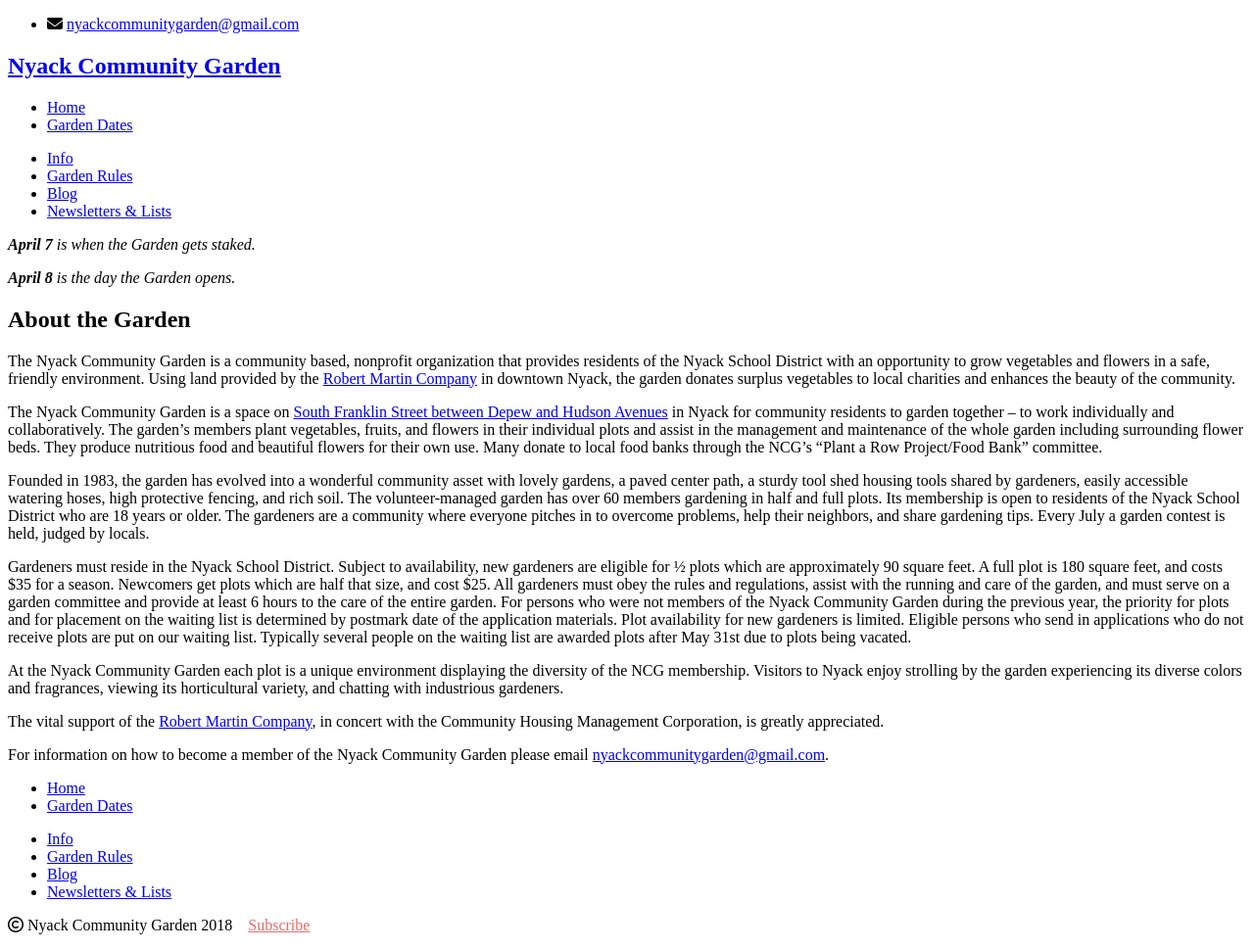
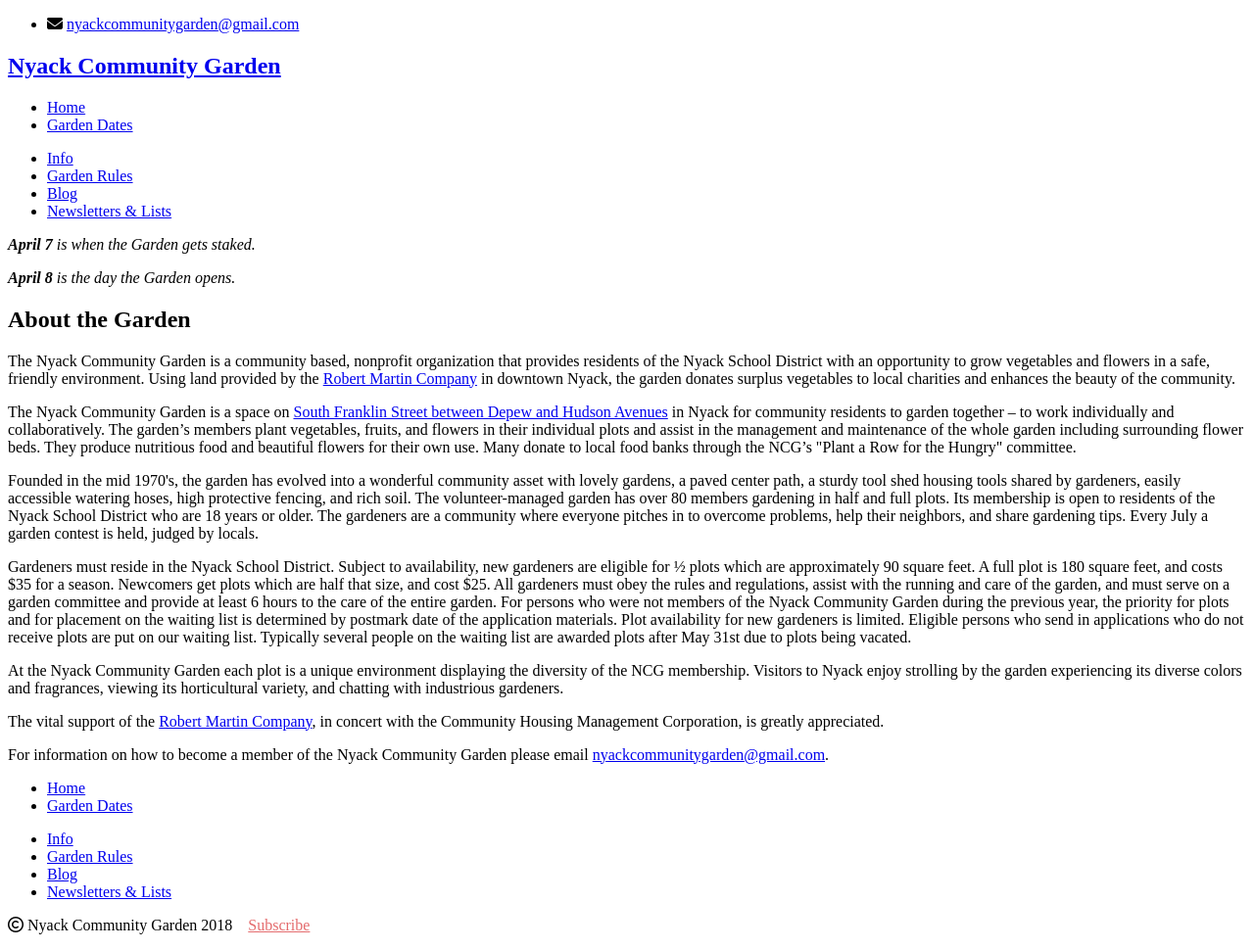
Before and after one commit to bosborne/nyackcommunitygarden, a Jekyll site: the page built from info/index.html, in a window 1280 px wide. Shown: the whole page at 98% size. Built offline with Jekyll 4.4.1, drawn with Linux system fonts in a browser that asks for light colours; nearby versions of some CDN libraries; library files that are not in the unit come from our copies.

Commit message:
Minor edits to "info" page

```diff
--- a/info/index.html
+++ b/info/index.html
@@ -9,10 +9,10 @@ pageclass: info
 The Nyack Community Garden is a community based, nonprofit organization that provides residents of the Nyack School District with an opportunity to grow vegetables and flowers in a safe, friendly environment. Using land provided by the <a href="http://robertmartincompany.com">Robert Martin Company</a> in downtown Nyack, the garden donates surplus vegetables to local charities and enhances the beauty of the community.
 </p>
 <p>
-The Nyack Community Garden is a space on <a href="http://www.openstreetmap.org/?minlon=-73.9218139648438&minlat=41.0889358520508&maxlon=-73.9215545654297&maxlat=41.0897102355957">South Franklin Street between Depew and Hudson Avenues</a> in Nyack for community residents to garden together – to work individually and collaboratively. The garden’s members plant vegetables, fruits, and flowers in their individual plots and assist in the management and maintenance of the whole garden including surrounding flower beds. They produce nutritious food and beautiful flowers for their own use. Many donate to local food banks through the NCG’s “Plant a Row Project/Food Bank” committee.
+The Nyack Community Garden is a space on <a href="http://www.openstreetmap.org/?minlon=-73.9218139648438&minlat=41.0889358520508&maxlon=-73.9215545654297&maxlat=41.0897102355957">South Franklin Street between Depew and Hudson Avenues</a> in Nyack for community residents to garden together – to work individually and collaboratively. The garden’s members plant vegetables, fruits, and flowers in their individual plots and assist in the management and maintenance of the whole garden including surrounding flower beds. They produce nutritious food and beautiful flowers for their own use. Many donate to local food banks through the NCG’s "Plant a Row for the Hungry" committee.
 </p>
 <p>
-Founded in 1983, the garden has evolved into a wonderful community asset with lovely gardens, a paved center path, a sturdy tool shed housing tools shared by gardeners, easily accessible watering hoses, high protective fencing, and rich soil. The volunteer-managed garden has over 60 members gardening in half and full plots. Its membership is open to residents of the Nyack School District who are 18 years or older. The gardeners are a community where everyone pitches in to overcome problems, help their neighbors, and share gardening tips. Every July a garden contest is held, judged by locals.
+Founded in the mid 1970's, the garden has evolved into a wonderful community asset with lovely gardens, a paved center path, a sturdy tool shed housing tools shared by gardeners, easily accessible watering hoses, high protective fencing, and rich soil. The volunteer-managed garden has over 80 members gardening in half and full plots. Its membership is open to residents of the Nyack School District who are 18 years or older. The gardeners are a community where everyone pitches in to overcome problems, help their neighbors, and share gardening tips. Every July a garden contest is held, judged by locals.
 </p>
 <p>
 Gardeners must reside in the Nyack School District.  Subject to availability, new gardeners are eligible for ½ plots which are approximately 90 square feet.  A full plot is 180 square feet, and costs $35 for a season. Newcomers get plots which are half that size, and cost $25.  All gardeners must obey the rules and regulations, assist with the running and care of the garden, and must serve on a garden committee and provide at least 6 hours to the care of the entire garden.  For persons who were not members of the Nyack Community Garden during the previous year, the priority for plots and for placement on the waiting list is determined by postmark date of the application materials.  Plot availability for new gardeners is limited.  Eligible persons who send in applications who do not receive plots are put on our waiting list.  Typically several people on the waiting list are awarded plots after May 31st due to plots being vacated.
```
